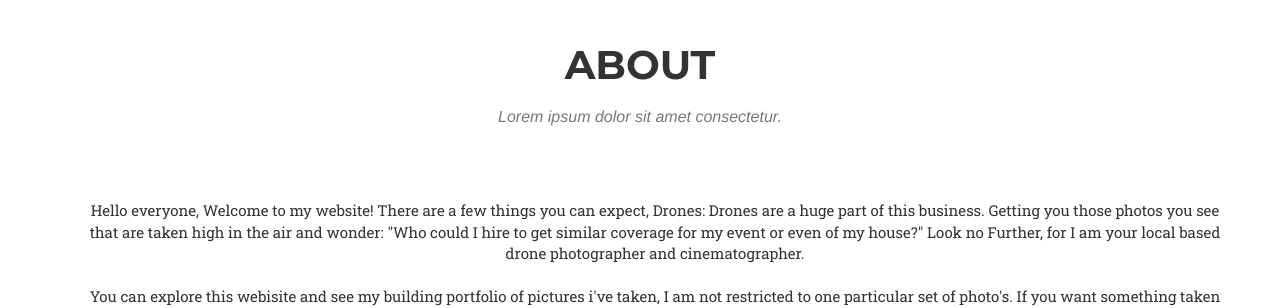
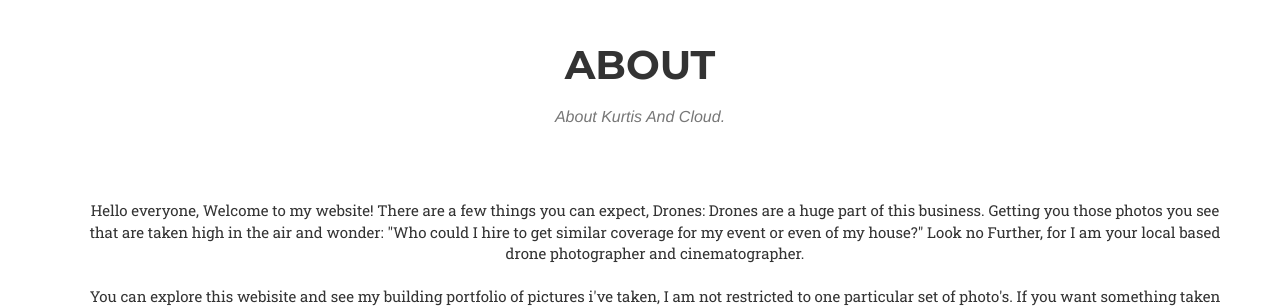
Before and after one commit to Keeg0222/KurtisAndCloud, a Jekyll site: the page built from index.html, in a window 1280 px wide and 900 px high, scrolled down 2596 px. Shown: the part 152-460 px from the top of the window. Built offline with Jekyll 4.4.1, drawn with Linux system fonts in a browser that asks for light colours; some web fonts are replaced.

Commit message:
Update about.html

```diff
--- a/_includes/about.html
+++ b/_includes/about.html
@@ -4,7 +4,7 @@
             <div class="row">
                 <div class="col-lg-12 text-center">
                     <h2 class="section-heading">About</h2>
-                    <h3 class="section-subheading text-muted">Lorem ipsum dolor sit amet consectetur.</h3>
+                    <h3 class="section-subheading text-muted">About Kurtis And Cloud.</h3>
                 </div>
             </div>
             <div class="row">
```
